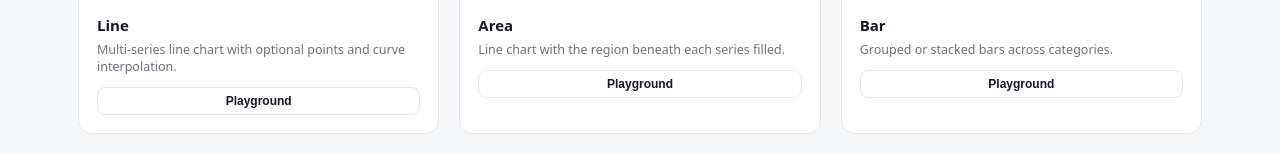
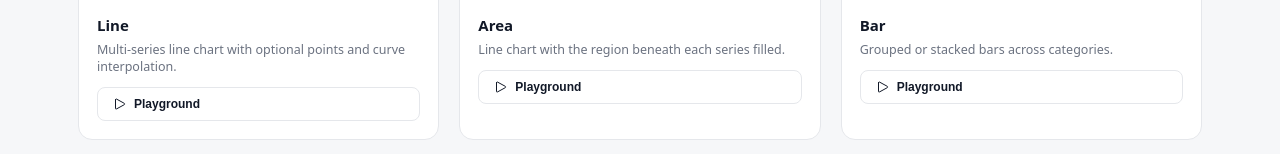
Before and after one commit to kiranb555/react-d3-viz-ui, a React (Vite) app: page / in a window 1280 px wide. Shown: the part 354-508 px from the top of the page. Built offline with nearby package versions, Linux system fonts and the light colour scheme.

Commit message:
feat: add play icon to playground button in Gallery page

```diff
--- a/src/Gallery.tsx
+++ b/src/Gallery.tsx
@@ -1,6 +1,7 @@
 import { useTranslation } from 'react-i18next';
 import { charts, datasetByKey } from './registry';
 import type { Route } from './useHashRoute';
+import { PlayIcon } from '@heroicons/react/24/outline';
 
 export function Gallery({ navigate }: { navigate: (r: Route) => void }) {
   const { t } = useTranslation(['common', 'registry']);
@@ -18,9 +19,10 @@ export function Gallery({ navigate }: { navigate: (r: Route) => void }) {
             <h3>{t(`charts.${c.id}.title`, c.title)}</h3>
             <p>{t(`charts.${c.id}.blurb`, c.blurb)}</p>
             <button
-              className="btn"
+              className="btn btn-with-icon"
               onClick={() => navigate({ view: 'playground', chartId: c.id })}
             >
+              <PlayIcon className="btn-icon" />
               {t('nav.playground')}
             </button>
           </div>
--- a/src/styles.css
+++ b/src/styles.css
@@ -146,8 +146,18 @@ body { margin: 0; background: var(--bg); }
 .palette span { width: 12px; height: 18px; border-radius: 2px; }
 .palette-active { border-color: var(--accent); }
 
-.btn { border: 1px solid var(--border); background: #fff; color: var(--text); padding: 6px 12px; border-radius: 8px; font-size: 12px; font-weight: 600; cursor: pointer; }
+.btn { border: 1px solid var(--border); background: #fff; color: var(--text); padding: 6px 12px; border-radius: 8px; font-size: 12px; font-weight: 600; cursor: pointer; transition: all 0.2s ease; }
 .btn:hover { background: #f3f4f6; }
+.btn-with-icon {
+  display: flex;
+  align-items: center;
+  gap: 6px;
+  padding: 8px 14px;
+}
+.btn-icon {
+  width: 16px;
+  height: 16px;
+}
 .btn-ghost { width: 100%; }
 
 .footer { padding: 20px 28px; border-top: 1px solid var(--border); color: var(--muted); font-size: 13px; text-align: center; background: var(--panel); }
```
